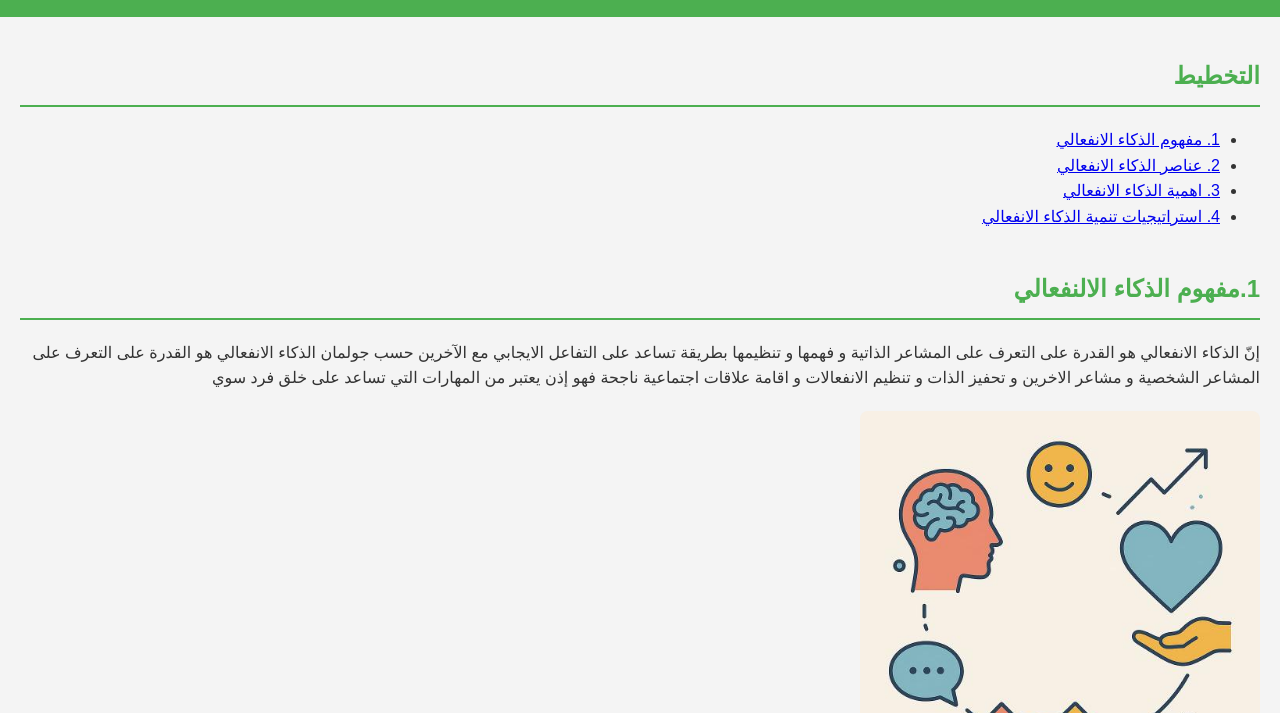
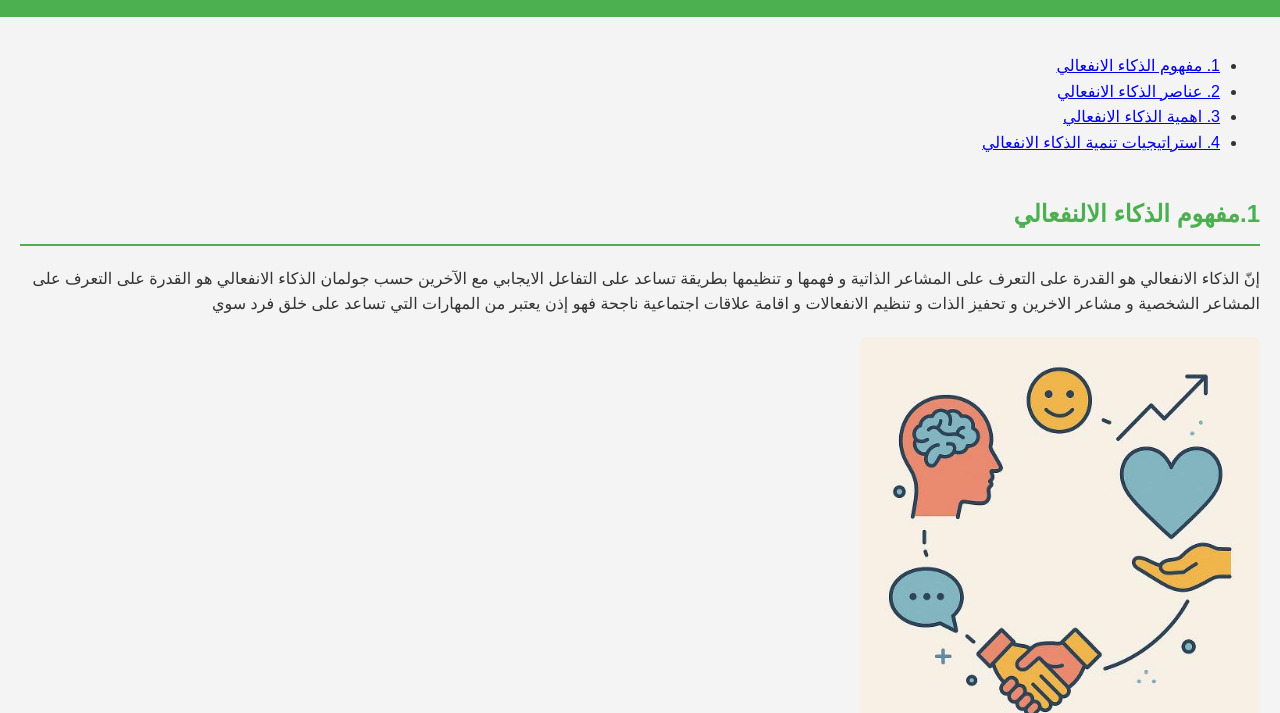
Before and after one commit to zaineb-aya/PFE-Zayneb-Aya, a plain HTML site: page index.html in a window 1280 px wide. Shown: the part 87-800 px from the top of the page. Drawn offline with Linux system fonts and the light colour scheme.

Commit message:
modified:   images/zayneb.jpg 	modified:   index.html

```diff
--- a/index.html
+++ b/index.html
@@ -17,7 +17,7 @@
     <main>
         <!-- Section Plan -->
         <section id="plan">
-            <h2> التخطيط</h2>
+
             <ul>
                 <li><a href="#sous-titre-1">1. مفهوم الذكاء الانفعالي </a></li>
                 <li><a href="#sous-titre-2">2. عناصر الذكاء الانفعالي</a></li>
```
Also changed, not shown: images/zayneb.jpg.
